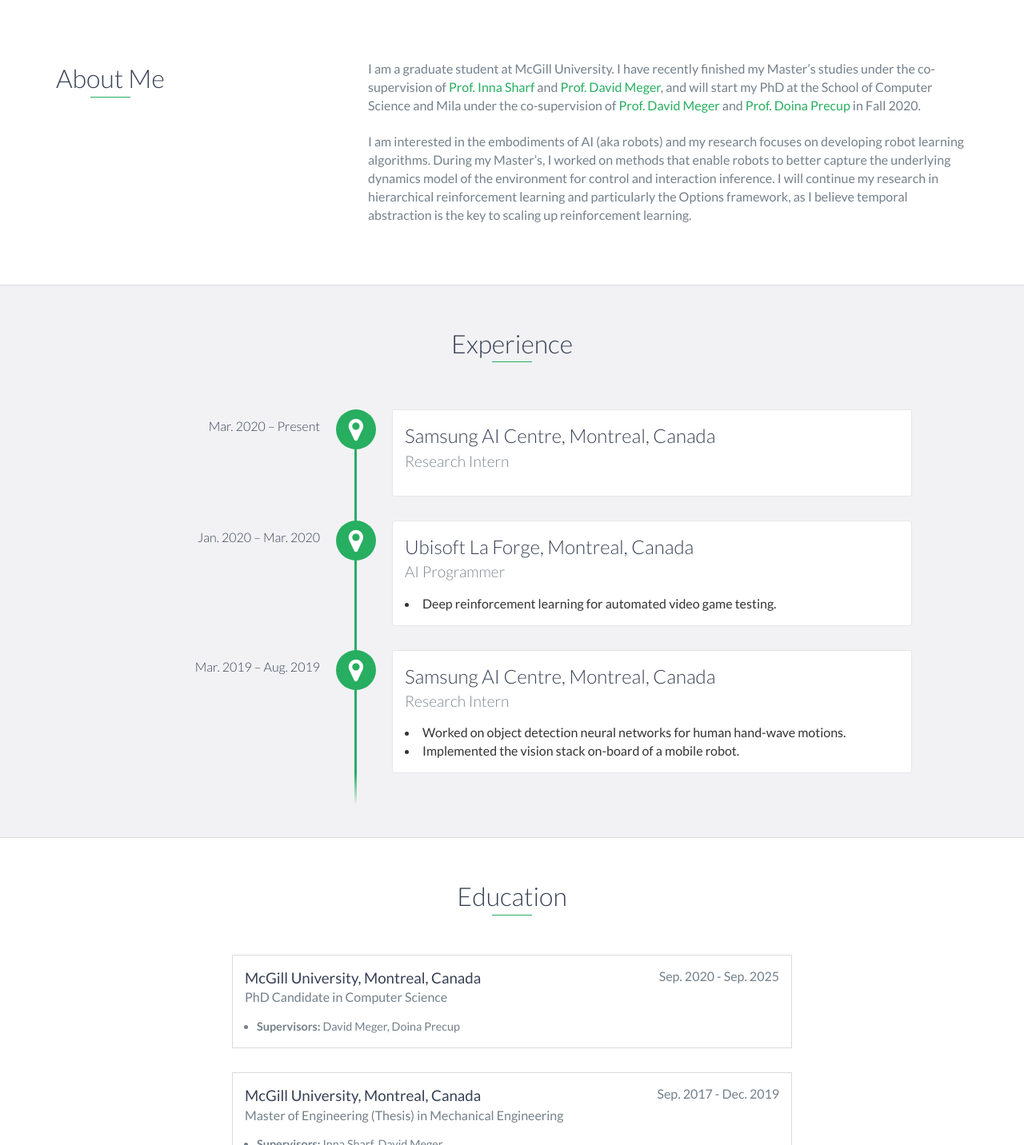
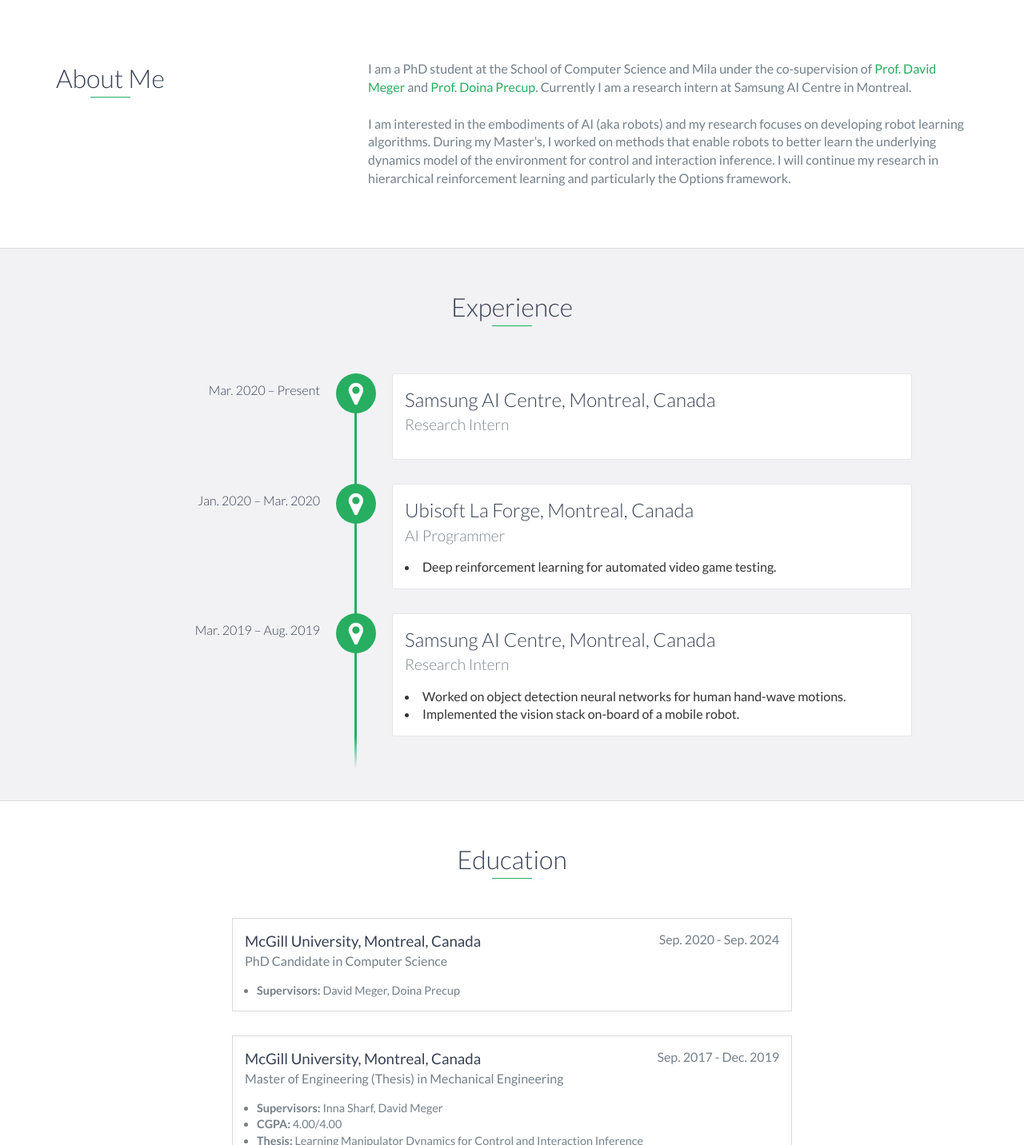
Before and after one commit to sahandrez/sahandrez.github.io, a website: page index.html in a window 1280 px wide. Shown: the part 800-2232 px from the top of the page at 80% size. Drawn offline with nearby package versions, Linux system fonts and the light colour scheme; files whose address does not match are found by name.

Commit message:
Update bio

```diff
--- a/index.html
+++ b/index.html
@@ -83,17 +83,15 @@
                 </div>
                 <div class="col-md-8">
                     <p>
-                        I am a graduate student at McGill University. I have recently finished my Master’s studies under the co-supervision of
-                        <a href="http://aerospacemechatronics.lab.mcgill.ca/index.html">Prof. Inna Sharf</a> and <a href="https://www.cim.mcgill.ca/~dmeger/">Prof. David Meger</a>,
-                        and will start my PhD at the School of Computer Science and Mila under the co-supervision of <a href="https://www.cim.mcgill.ca/~dmeger/">Prof. David Meger</a>
-                        and <a href="https://www.cs.mcgill.ca/~dprecup/">Prof. Doina Precup</a> in Fall 2020.
+                        I am a PhD student at the School of Computer Science and Mila under the co-supervision of <a href="https://www.cim.mcgill.ca/~dmeger/">Prof. David Meger</a>
+                        and <a href="https://www.cs.mcgill.ca/~dprecup/">Prof. Doina Precup</a>. Currently I am a research intern at Samsung AI Centre in Montreal.
                     </p>
                     <br>
                     <p>
                         I am interested in the embodiments of AI (aka robots) and my research focuses on developing robot learning algorithms. During my Master’s,
-                        I worked on methods that enable robots to better capture the underlying dynamics model of the environment for
+                        I worked on methods that enable robots to better learn the underlying dynamics model of the environment for
                         control and interaction inference. I will continue my research in hierarchical reinforcement learning and particularly the
-                        Options framework, as I believe temporal abstraction is the key to scaling up reinforcement learning.
+                        Options framework.
                     </p>
                 </div>
             </div>
@@ -133,7 +131,7 @@
         <h2 class="heading">Education</h2>
         <div class="education-block">
             <h3>McGill University, Montreal, Canada</h3>
-            <span class="education-date">Sep. 2020 - Sep. 2025</span>
+            <span class="education-date">Sep. 2020 - Sep. 2024</span>
             <h4>PhD Candidate in Computer Science</h4>
             <ul>
                 <li><b>Supervisors:</b> David Meger, Doina Precup</li>
```
